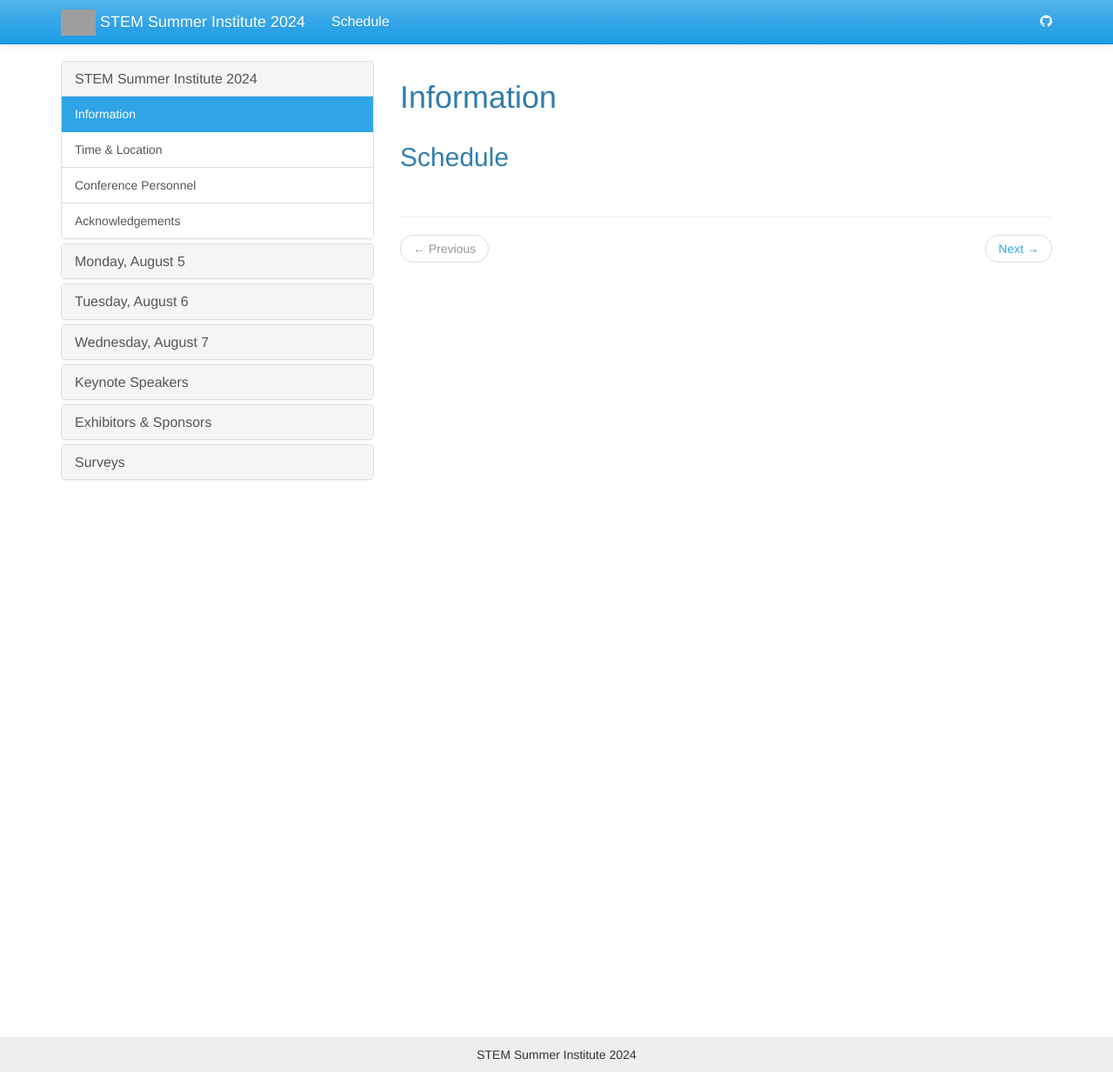
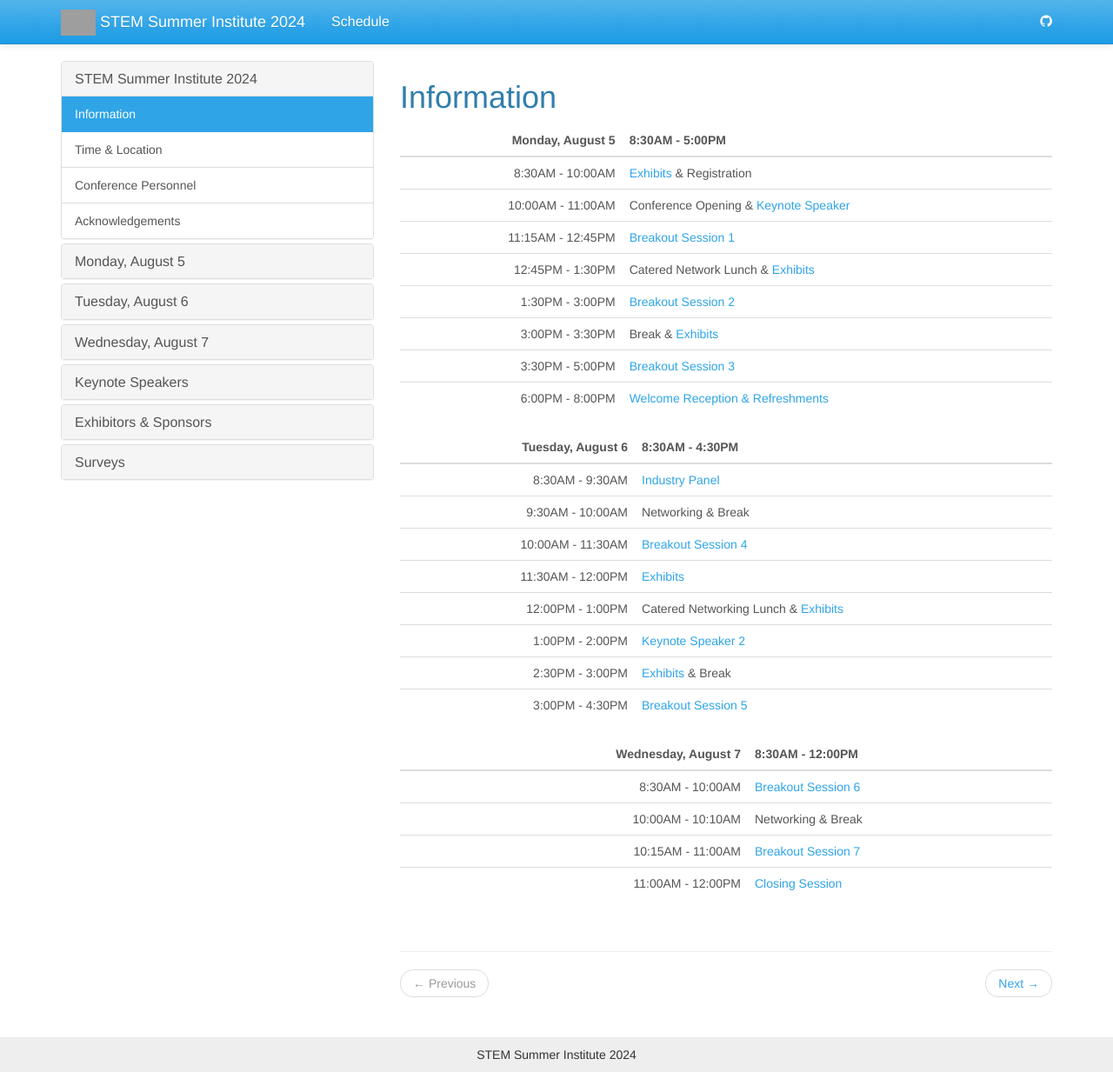
Before and after one commit to jake-chipps/SSI24, a Jekyll site: the page built from _docs/home.md, in a window 1280 px wide and 1233 px high. Shown: the whole window at 87% size. Built offline with Jekyll 4.4.1, drawn with Linux system fonts in a browser that asks for light colours; grey boxes are pictures that could not be loaded.

Commit message:
Update home.md

```diff
--- a/_docs/home.md
+++ b/_docs/home.md
@@ -4,4 +4,33 @@ permalink: /docs/home/
 redirect_from: /docs/index.html
 ---
 
-## Schedule
+|          **Monday, August 5** | **8:30AM - 5:00PM**                         |
+|------------------:|--------------------------------------|
+|  8:30AM - 10:00AM | [Exhibits](../exhibitors/) & Registration              |
+| 10:00AM - 11:00AM | Conference Opening & [Keynote Speaker](../keynote1/) |
+| 11:15AM - 12:45PM | [Breakout Session 1](../breakout1/)                   |
+|  12:45PM - 1:30PM | Catered Network Lunch & [Exhibits](../exhibitors/)     |
+|   1:30PM - 3:00PM | [Breakout Session 2](../breakout2/)                |
+|   3:00PM - 3:30PM | Break & [Exhibits](../exhibitors/)                     |
+|   3:30PM - 5:00PM | [Breakout Session 3](../breakout3/)                  |
+|   6:00PM - 8:00PM | [Welcome Reception & Refreshments](../reception/)     |
+
+
+|          **Tuesday, August 6** | **8:30AM - 4:30PM**                         |
+|------------------:|--------------------------------------|
+|  8:30AM - 9:30AM | [Industry Panel](../industry/)             |
+| 9:30AM - 10:00AM | Networking & Break |
+| 10:00AM - 11:30AM | [Breakout Session 4](../breakout4/)                  |
+|  11:30AM - 12:00PM | [Exhibits](../exhibitors/)     |
+|   12:00PM - 1:00PM | Catered Networking Lunch & [Exhibits](../exhibitors/)   |
+|   1:00PM - 2:00PM |  [Keynote Speaker 2](../keynote2/)                  |
+|   2:30PM - 3:00PM | [Exhibits](../exhibitors/) & Break                   |
+|   3:00PM - 4:30PM | [Breakout Session 5](../breakout5/)   |
+
+
+|          **Wednesday, August 7** | **8:30AM - 12:00PM**                         |
+|------------------:|--------------------------------------|
+|  8:30AM - 10:00AM | [Breakout Session 6](../breakout6/)             |
+| 10:00AM - 10:10AM | Networking & Break |
+| 10:15AM - 11:00AM | [Breakout Session 7](../breakout7/)                  |
+|  11:00AM - 12:00PM | [Closing Session](../surveys/)     |
```
